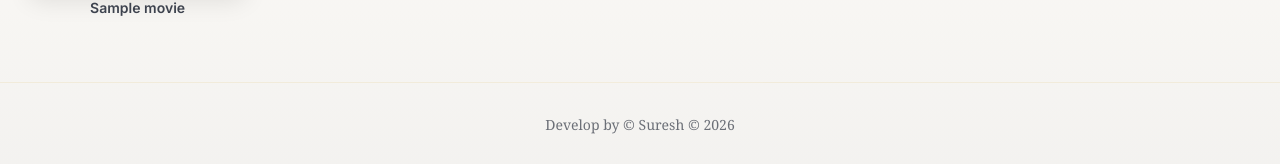
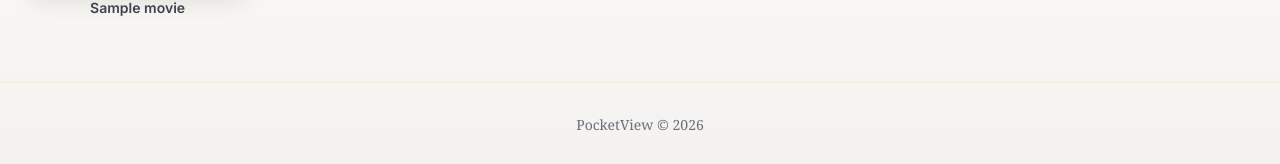
Before and after one commit to sumitgujral/pocket-view, a Flask app: page / in a window 1280 px wide. Shown: the part 981-1145 px from the top of the page. Run offline with Flask 3, Linux system fonts and the light colour scheme; a database or web service that is not in the repository returns one stand-in record (values such as "Sample title"); some libraries are stand-ins or nearby versions.

Commit message:
PocketView Done

```diff
--- a/templates/base.html
+++ b/templates/base.html
@@ -71,7 +71,7 @@
     </main>
 
     <footer class="text-center p-8 text-sm opacity-60 border-t border-gold/20 mt-10 font-serif">
-        Develop by © Suresh © 2026
+        PocketView © 2026
     </footer>
 
     <script>
```
